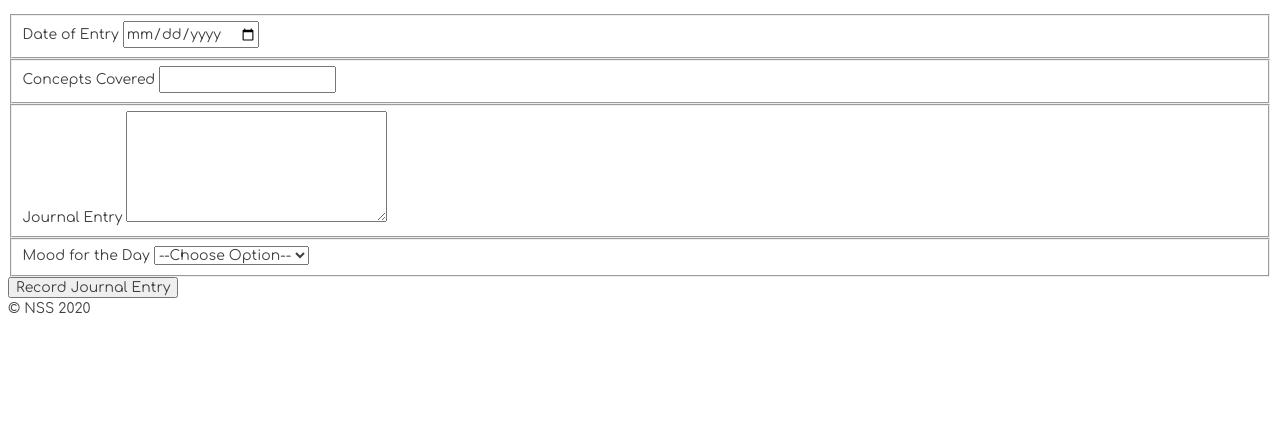
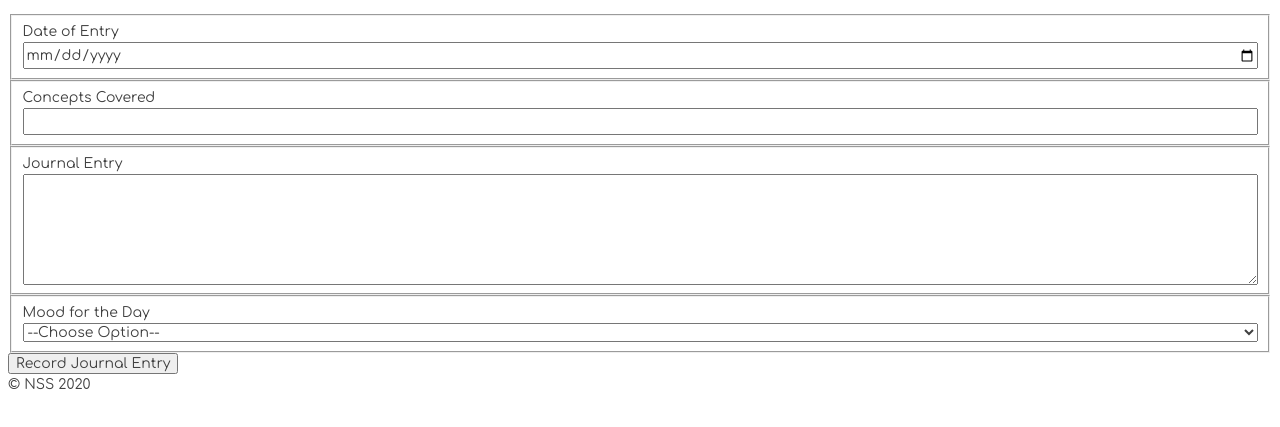
Before and after one commit to davidb-github/c44-daily-journal, a plain HTML site: page index.html in a window 1280 px wide. Shown: the part 291-718 px from the top of the page. Drawn offline with Linux system fonts and the light colour scheme; a web font is replaced by a local one.

Commit message:
add .journal class and apply flex styling

```diff
--- a/styles/main.css
+++ b/styles/main.css
@@ -17,3 +17,8 @@ h1,h2,h3,h4,h5,h6 {
   font-family: "Patua One", serif;
   letter-spacing: 2px;
 }
+
+.journal {
+display: flex;
+flex-direction: column;
+}
```
